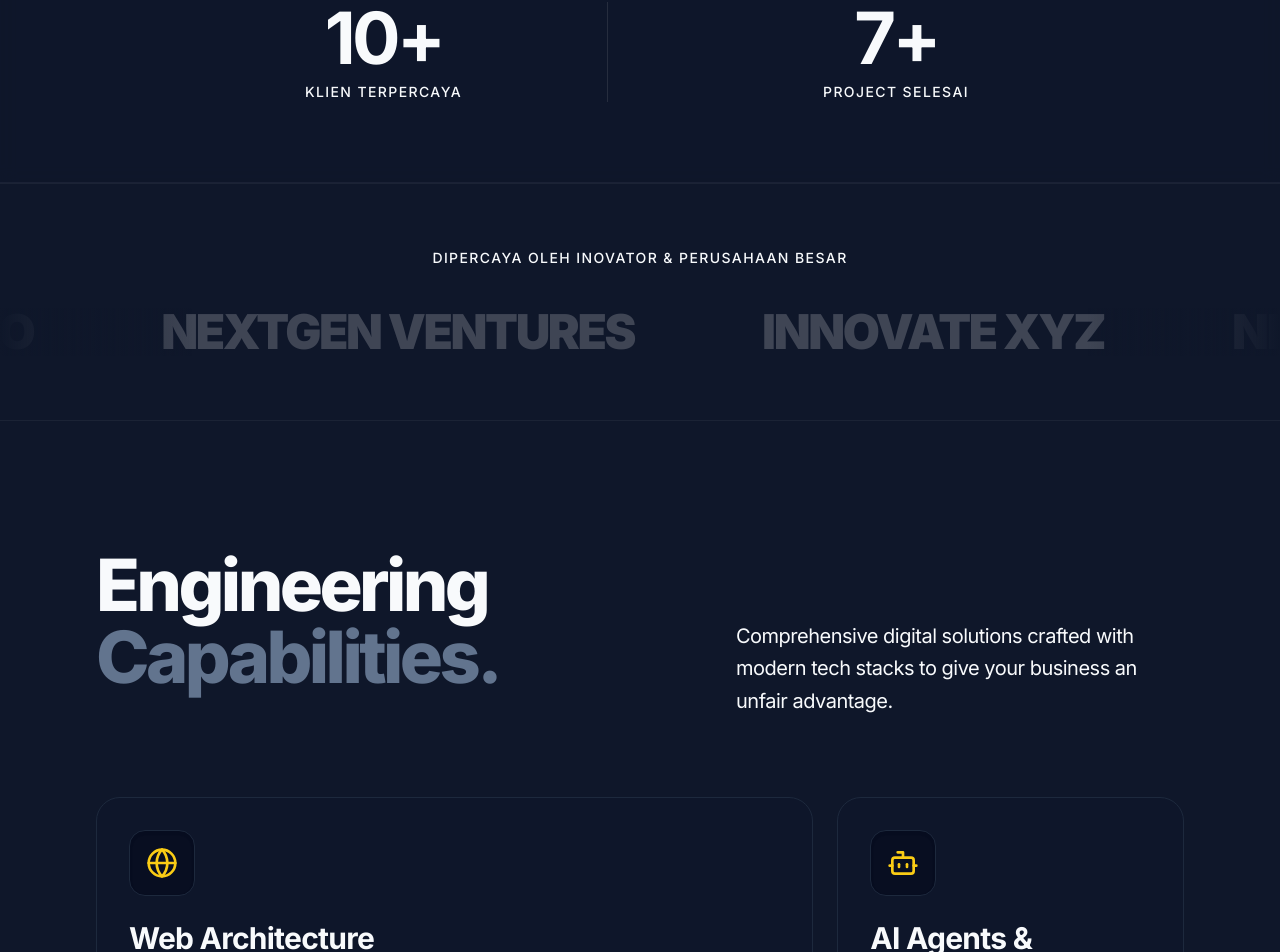
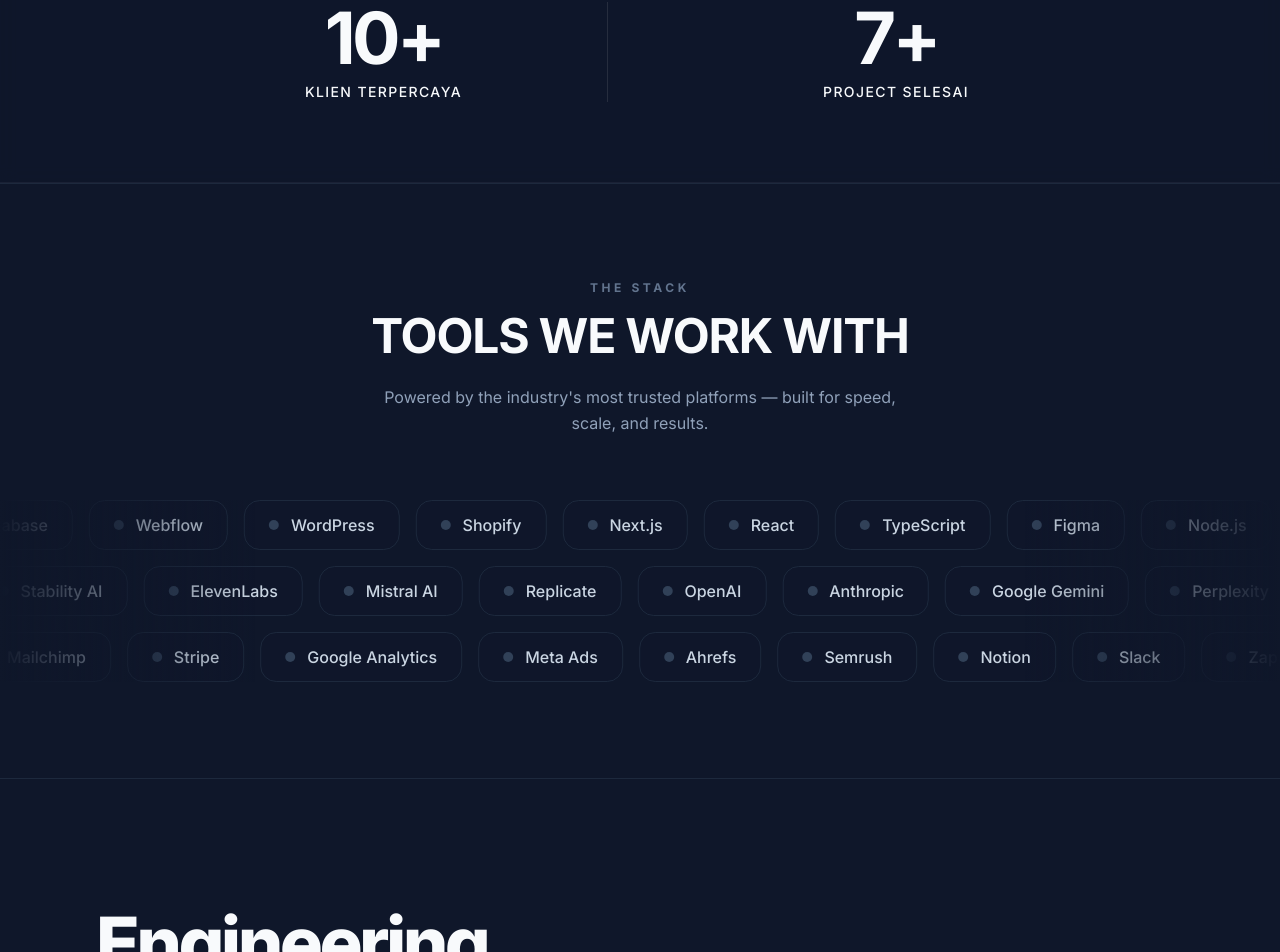
Before and after one commit to studiosatuakun-max/studiosatuakun, a Next.js app: page / in a window 1280 px wide. Shown: the part 871-1823 px from the top of the page. Built offline with nearby package versions, Linux system fonts and the light colour scheme.

Commit message:
feat(ui): update trust section to emark.agency 'The Stack' style with 3-row marquee

```diff
--- a/src/components/home/trust.tsx
+++ b/src/components/home/trust.tsx
@@ -2,42 +2,75 @@
 
 import { motion } from "framer-motion";
 
-const clients = [
-  "ACME CORP",
-  "GLOBAL TECH",
-  "STARTUP.IO",
-  "NEXTGEN VENTURES",
-  "INNOVATE XYZ",
-  "NEXUS LOGISTICS",
-  "ALPHA STUDIO"
-];
+const row1 = ["Figma", "Node.js", "MongoDB", "Supabase", "Webflow", "WordPress", "Shopify", "Next.js", "React", "TypeScript"];
+const row2 = ["Replicate", "OpenAI", "Anthropic", "Google Gemini", "Perplexity", "Hugging Face", "Stability AI", "ElevenLabs", "Mistral AI"];
+const row3 = ["Zapier", "n8n", "HubSpot", "Mailchimp", "Stripe", "Google Analytics", "Meta Ads", "Ahrefs", "Semrush", "Notion", "Slack"];
+
+function TechPill({ name }: { name: string }) {
+  return (
+    <div className="flex items-center gap-3 px-6 py-3 rounded-2xl border border-slate-800 bg-slate-900/40 hover:bg-slate-800 hover:border-slate-600 transition-all cursor-default mx-2">
+      {/* Generic dot to mimic the icon space */}
+      <div className="w-2.5 h-2.5 rounded-full bg-slate-700"></div>
+      <span className="text-slate-300 font-medium text-sm md:text-base whitespace-nowrap">{name}</span>
+    </div>
+  );
+}
 
 export function Trust() {
   return (
-    <section className="py-16 border-y border-white/5 bg-background overflow-hidden flex flex-col items-center">
-      <motion.p
-        initial={{ opacity: 0 }}
-        whileInView={{ opacity: 1 }}
-        viewport={{ once: true }}
-        className="text-sm font-medium text-muted-foreground uppercase tracking-widest mb-10"
-      >
-        Dipercaya Oleh Inovator & Perusahaan Besar
-      </motion.p>
+    <section className="py-24 border-y border-slate-800 bg-background overflow-hidden flex flex-col items-center">
+      <div className="text-center mb-16 px-4">
+        <motion.p
+          initial={{ opacity: 0, y: 10 }}
+          whileInView={{ opacity: 1, y: 0 }}
+          viewport={{ once: true }}
+          className="text-[10px] md:text-xs font-bold text-slate-500 uppercase tracking-[0.3em] mb-4"
+        >
+          THE STACK
+        </motion.p>
+        <motion.h2
+          initial={{ opacity: 0, y: 10 }}
+          whileInView={{ opacity: 1, y: 0 }}
+          viewport={{ once: true }}
+          transition={{ delay: 0.1 }}
+          className="text-3xl md:text-5xl font-bold text-foreground mb-6 tracking-tight"
+        >
+          TOOLS WE WORK WITH
+        </motion.h2>
+        <motion.p
+          initial={{ opacity: 0, y: 10 }}
+          whileInView={{ opacity: 1, y: 0 }}
+          viewport={{ once: true }}
+          transition={{ delay: 0.2 }}
+          className="text-slate-400 max-w-lg mx-auto text-sm md:text-base leading-relaxed"
+        >
+          Powered by the industry's most trusted platforms — built for speed, scale, and results.
+        </motion.p>
+      </div>
 
-      <div className="relative w-full flex overflow-hidden group">
+      <div className="relative w-full flex flex-col gap-4 overflow-hidden group">
          {/* Fade edges */}
-         <div className="absolute inset-y-0 left-0 w-24 sm:w-48 bg-gradient-to-r from-background to-transparent z-10 pointer-events-none"></div>
-         <div className="absolute inset-y-0 right-0 w-24 sm:w-48 bg-gradient-to-l from-background to-transparent z-10 pointer-events-none"></div>
+         <div className="absolute inset-y-0 left-0 w-24 sm:w-64 bg-gradient-to-r from-background to-transparent z-10 pointer-events-none"></div>
+         <div className="absolute inset-y-0 right-0 w-24 sm:w-64 bg-gradient-to-l from-background to-transparent z-10 pointer-events-none"></div>
 
-         {/* Marquee Track */}
-         <div className="flex w-fit animate-marquee whitespace-nowrap items-center hover:[animation-play-state:paused]">
-            {/* We duplicate the array to ensure a seamless infinite scroll */}
-            {[...clients, ...clients, ...clients, ...clients].map((client, i) => (
-               <div key={i} className="mx-8 sm:mx-16 flex items-center justify-center">
-                  <span className="text-3xl sm:text-5xl font-black text-white/20 hover:text-white transition-colors duration-300 cursor-default tracking-tighter">
-                     {client}
-                  </span>
-               </div>
+         {/* Row 1 */}
+         <div className="flex w-fit animate-marquee hover:[animation-play-state:paused] items-center">
+            {[...row1, ...row1, ...row1, ...row1].map((tech, i) => (
+               <TechPill key={`r1-${i}`} name={tech} />
+            ))}
+         </div>
+
+         {/* Row 2 (Reverse) */}
+         <div className="flex w-fit animate-marquee hover:[animation-play-state:paused] items-center" style={{ animationDirection: "reverse", animationDuration: "45s" }}>
+            {[...row2, ...row2, ...row2, ...row2].map((tech, i) => (
+               <TechPill key={`r2-${i}`} name={tech} />
+            ))}
+         </div>
+
+         {/* Row 3 */}
+         <div className="flex w-fit animate-marquee hover:[animation-play-state:paused] items-center" style={{ animationDuration: "50s" }}>
+            {[...row3, ...row3, ...row3, ...row3].map((tech, i) => (
+               <TechPill key={`r3-${i}`} name={tech} />
             ))}
          </div>
       </div>
```
